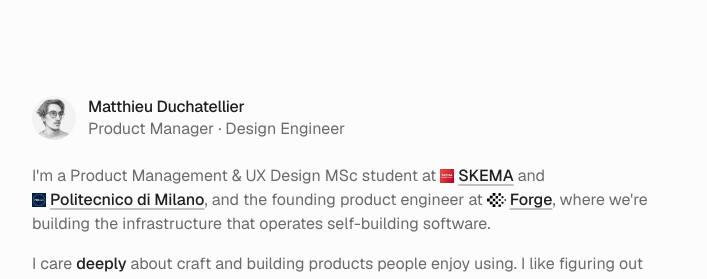
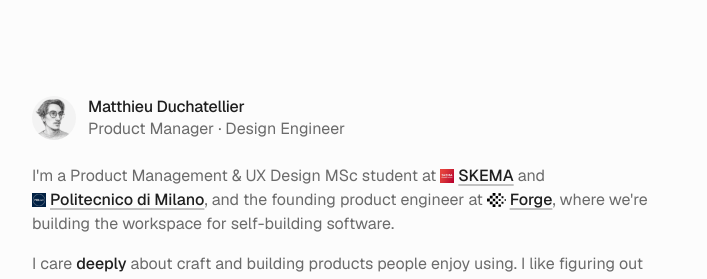
Before and after one commit to matthieu-pm/matthieu-pm, a Next.js app in the folder apps/web/: page / in a window 1280 px wide. Shown: the top 279 px of the page, without its empty margins (286-993 px from the left). Built offline with nearby package versions, Linux system fonts and the light colour scheme.

Commit message:
Clarify Forge workspace description

```diff
--- a/apps/web/app/page.tsx
+++ b/apps/web/app/page.tsx
@@ -128,8 +128,8 @@ export default function Page() {
               aria-hidden="true"
             />
             Forge
-          </a>, where we&apos;re building the infrastructure that operates
-          self-building software.
+          </a>, where we&apos;re building the workspace for self-building
+          software.
         </p>
         <p>
           I care <em>deeply</em> about craft and building products people enjoy
```
